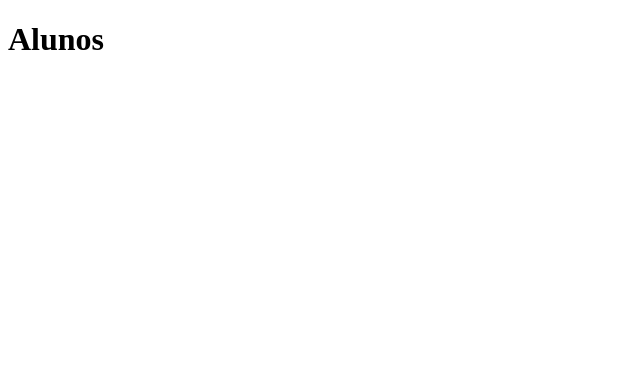
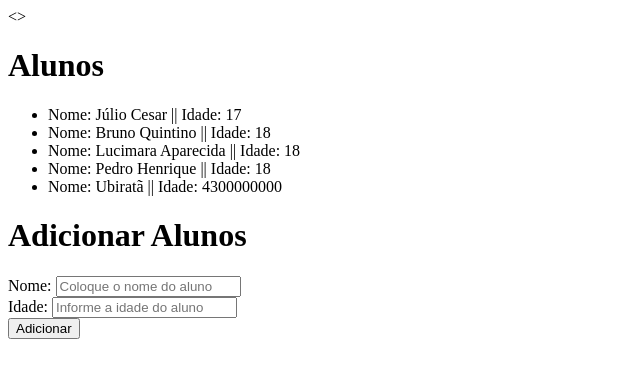
Before and after one commit to Julio-Cesar2000/Repertorio-total, a PHP site: page / in a window 1280 px wide. Before the commit the part shown is almost empty. Shown: the top 378 px of the page, without its empty margins (0-640 px from the left). Run offline with PHP 8.4, Linux system fonts and the light colour scheme.

Commit message:
Commit - Victor - 06/08/2025

```diff
--- a/Arquitetura de Sistemas/MVC/View/alunos.php
+++ b/Arquitetura de Sistemas/MVC/View/alunos.php
@@ -5,8 +5,27 @@
     <meta name="viewport" content="width=device-width, initial-scale=1.0">
     <title>Listagem de Alunos</title>
 </head>
-<body>
+<>
     <h1>Alunos</h1>
+
+    <ul>
+    <?php foreach ($alunos as $aluno) { ?>
+        <li> <?php echo "Nome: " . $aluno ['nome'] ." || Idade: " . $aluno ['idade'];?> </li>
+        <?php } ?>
+    </ul>
+
+    <h1>Adicionar Alunos</h1>
+    <form action="acao = adicionar">
+
+        <label for="nome">Nome:</label>
+        <input type="text" name="nome" id="nome" required placeholder="Coloque o nome do aluno"> <br>
+
+        <label for="idade">Idade:</label>
+        <input type="text" name="idade" id="idade" required placeholder="Informe a idade do aluno"> <br>
+
+        <button type = "submit">Adicionar</button>
+
+    </form>
 
 </body>
 </html>
```
